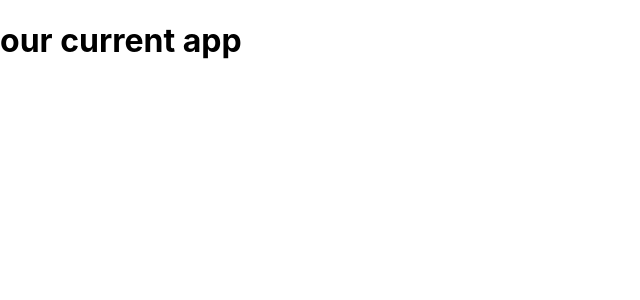
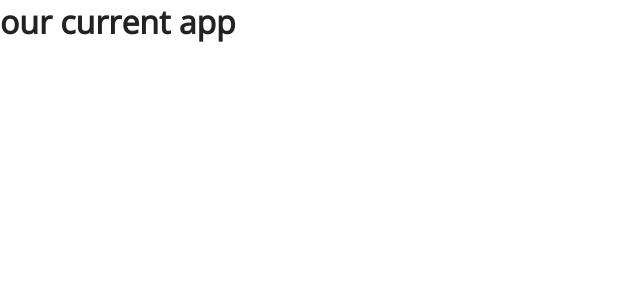
Before and after one commit to nelsW70/react-city-tours, a React (Create React App) app: page / in a window 1280 px wide. Shown: the top 300 px of the page, without its empty margins (0-640 px from the left). Built offline with nearby package versions, Linux system fonts and the light colour scheme.

Commit message:
add: sass variables setup

```diff
--- a/src/index.scss
+++ b/src/index.scss
@@ -1,13 +1,16 @@
-body {
+* {
   margin: 0;
-  font-family: -apple-system, BlinkMacSystemFont, 'Segoe UI', 'Roboto', 'Oxygen',
-    'Ubuntu', 'Cantarell', 'Fira Sans', 'Droid Sans', 'Helvetica Neue',
-    sans-serif;
-  -webkit-font-smoothing: antialiased;
-  -moz-osx-font-smoothing: grayscale;
+  padding: 0;
+  box-sizing: border-box;
 }
 
-code {
-  font-family: source-code-pro, Menlo, Monaco, Consolas, 'Courier New',
-    monospace;
+$mainBlack: #222;
+$mainGreen: #82b340;
+$mainWhite: #fff;
+$mainGrey: #ececec;
+
+body {
+  font-family: 'Open Sans', sans-serif;
+  background: $mainWhite;
+  color: $mainBlack;
 }
```
